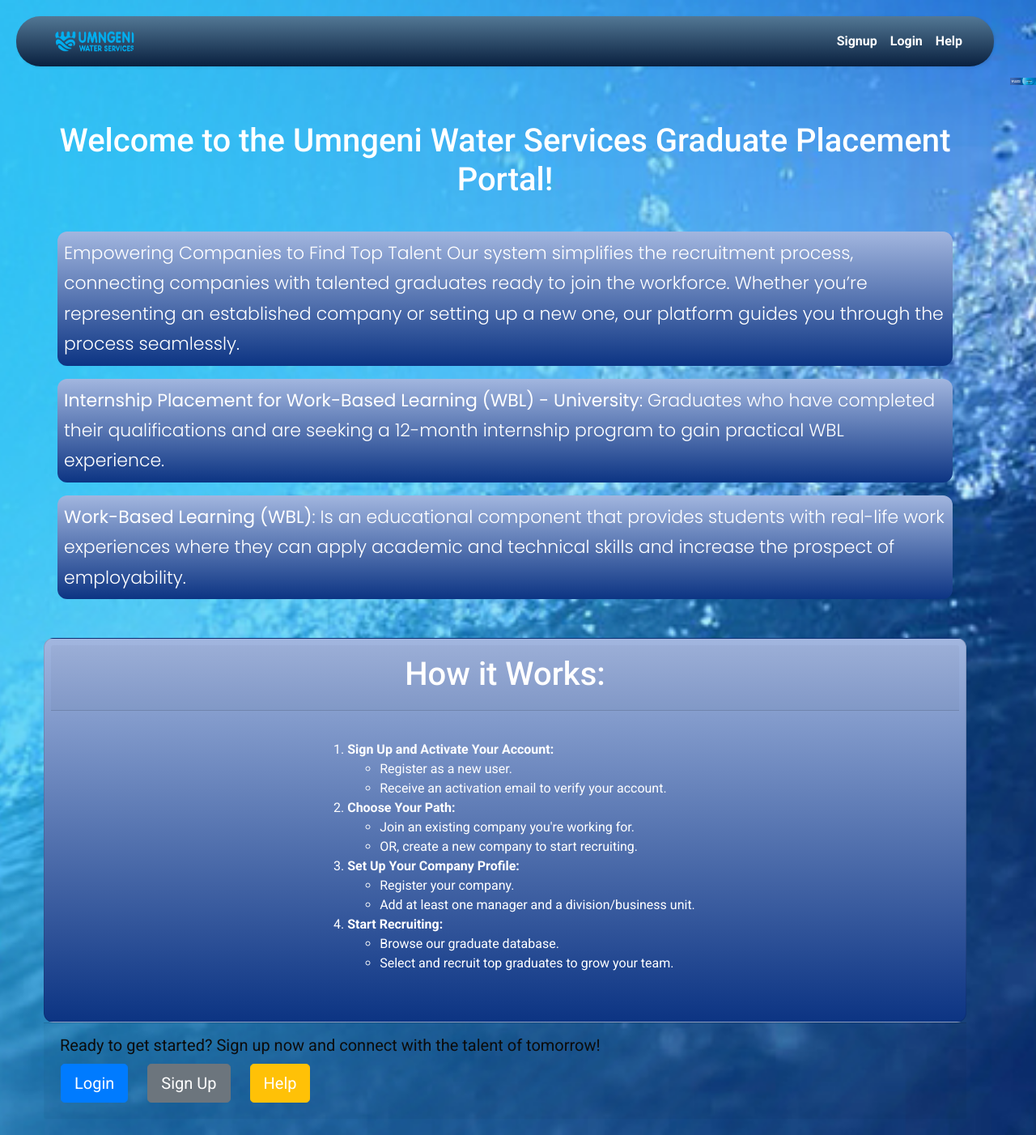
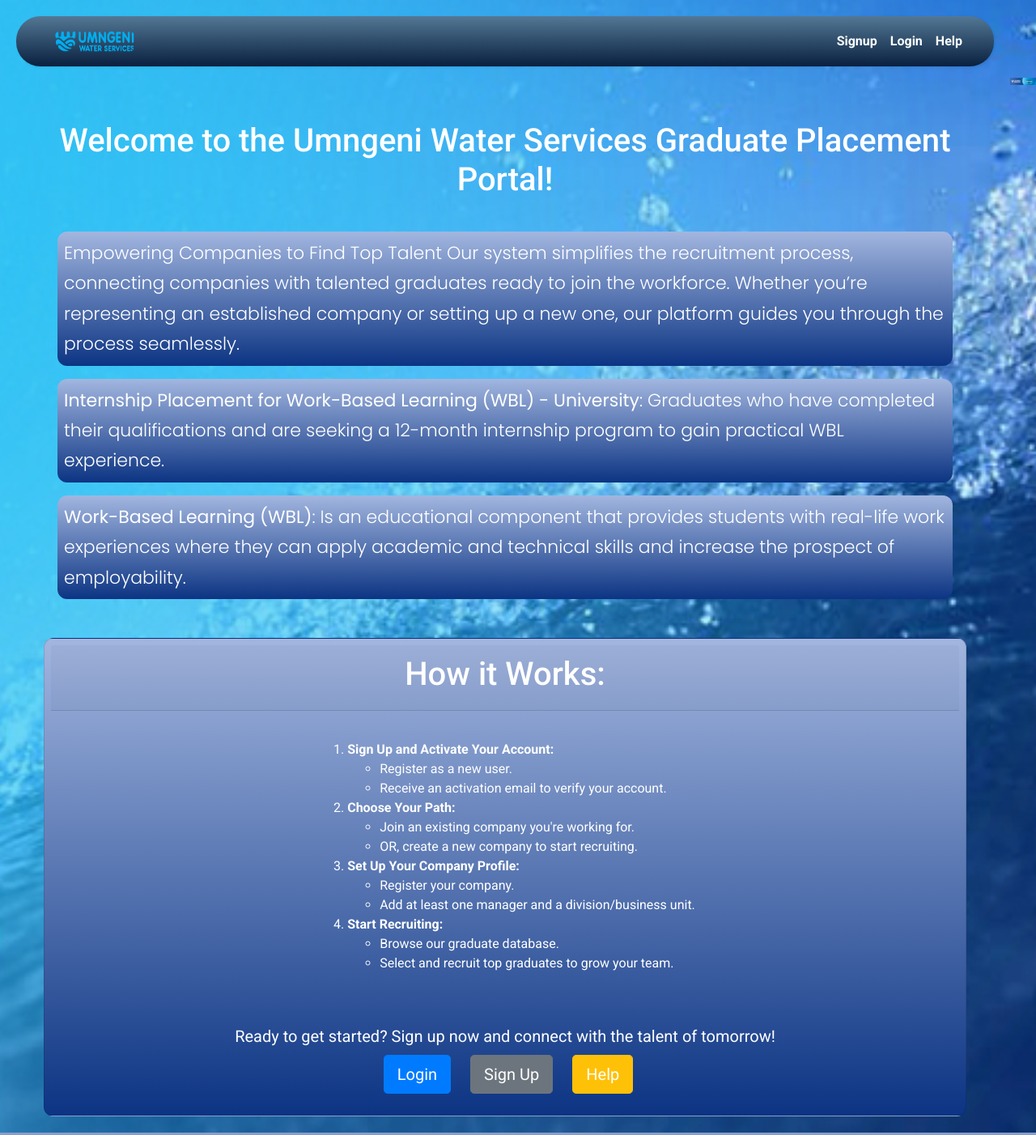
Before and after one commit to HopewellA1/LearnerRecruitment, a Django app: page / in a window 1280 px wide. Shown: the whole page at 81% size. Run offline with Django 5.2, Linux system fonts and the light colour scheme; some libraries are stand-ins or nearby versions.

Commit message:
support commit2

```diff
--- a/LoginManager/views.py
+++ b/LoginManager/views.py
@@ -175,7 +175,11 @@ def loginuser(request):
             login(request,user)
             if user.is_active == False:
                 messages.error(request, f"Hello {user.username}, please login to your email and activate your account. Verification email sent to {user.email}")
-            return redirect('companyDashboard')
+            if user.is_staff:
+                return redirect('home')
+            else:
+                return redirect('companyDashboard')
+
 # my recent activity is reserting the passord and maybe email
 def resetPassword(request, **kwargs):
         user = request.user
--- a/applicants/templates/applicants/home.html
+++ b/applicants/templates/applicants/home.html
@@ -102,17 +102,15 @@
                 </div>
 
                 </div>
-            </div>
+                <div  style=" display:flex; justify-content:center;padding:0.7rem" >
 
-            <div class="card-footer" >
-
-                <div   style="width:100%;display:flex; flex-direction: column" >
+                    <div   >
                         <div class="" style="width:100%; font-size:20px ">
 
                                 Ready to get started? Sign up now and connect with the talent of tomorrow!
 
                         </div>
-                    <div class="row" style="width:100%; ">
+                        <div class="row " style="display:flex; justify-content:center">
                             <!-- Login Button -->
                             <div style="padding:0.5rem">
                                 <a href="{% url 'login' %}" class="btn btn-primary btn-lg ml-2">Login</a>
@@ -127,6 +125,9 @@
                         </div>
                     </div>
                 </div>
+            </div>
+
+
 
 
         </div>
@@ -137,7 +138,7 @@
 
 
   <style>
-    .card, p{
+    .card, p, card-footer{
         background: linear-gradient(to top, rgb(12, 52, 131) 0%, rgb(162, 182, 223) 100%, rgb(107, 140, 206) 100%, rgb(162, 182, 223) 100%);
         color:white;
         padding:0.5rem;
```
Lines whose indentation alone changed are shown as unchanged.
